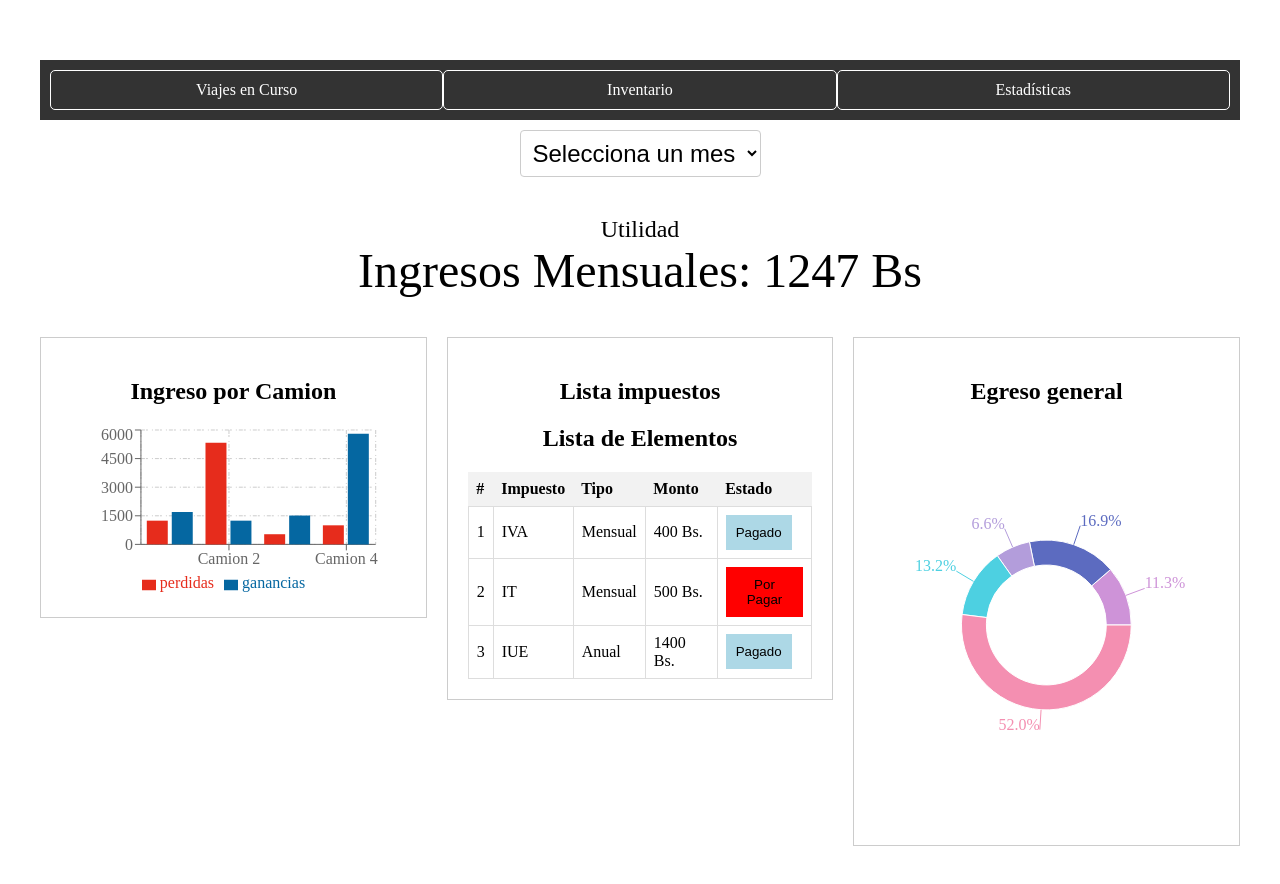
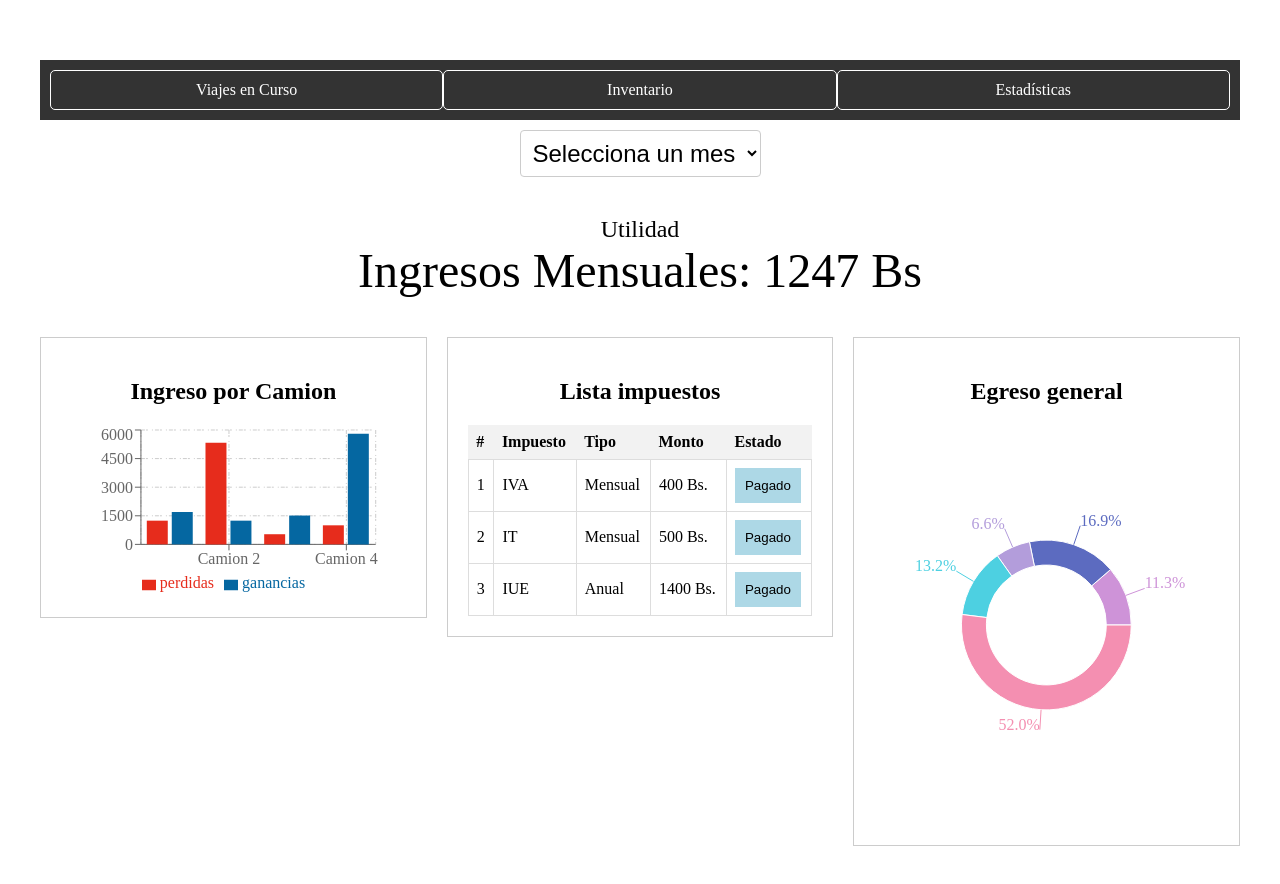
Before and after one commit to Ogreaggressive/CamionesRepo, a React (Vite) app: page /CamionesRepo in a window 1280 px wide. Built offline with nearby package versions, Linux system fonts and the light colour scheme.

Commit message:
values on statistics now change

```diff
--- a/src/components/menu/Dashboard.jsx
+++ b/src/components/menu/Dashboard.jsx
@@ -44,11 +44,16 @@ const Dashboard = ({ setIngresosMensuales, selectedMonth }) => {
       </div>
       <div className={classes.listContainer}>
         <h2>Lista impuestos</h2>
-        <ImpuestosList setTotalImpuestos= {setImpuestos} />
+        <ImpuestosList
+        setTotalImpuestos= {setImpuestos}
+        selectedMonth={selectedMonth}
+        />
       </div>
       <div className={classes.donutChart}>
         <h2>Egreso general</h2>
-        <MenuPieCharts/>
+        <MenuPieCharts
+          selectedMonth={selectedMonth}
+        />
       </div>
     </div>
   );
--- a/src/components/menu/graphs/PieChart.jsx
+++ b/src/components/menu/graphs/PieChart.jsx
@@ -1,30 +1,25 @@
 import React from 'react';
 import { PieChart, ResponsiveContainer, Pie, Tooltip, Cell } from 'recharts';
-
-const data = [
-    { name: "Gasolina", value: 2400 },
-    { name: 'Mermas', value: 3567 },
-    { name: 'Viaticos', value: 1398 },
-    { name: 'Gasto Adicional', value: 2800 },
-    { name: 'Sueldos', value: 11000 },
-];
+import { pieChartData } from '../../../mocks/mockPieValues'; // Asegúrate de que la ruta sea correcta
 
 const COLORS = ['#ce93d8', '#5c6bc0', '#b39ddb', '#4dd0e1', '#f48fb1', '#d500f9'];
 
-const MenuPieCharts = () => {
+const MenuPieCharts = ({ selectedMonth }) => {
+    const dataForSelectedMonth = pieChartData[selectedMonth.toLowerCase()] || pieChartData['enero'];
+
     return (
         <div style={{ width: '100%', height: 400 }}>
             <ResponsiveContainer>
                 <PieChart>
                     <Pie
                         dataKey="value"
-                        data={data}
+                        data={dataForSelectedMonth}
                         innerRadius={60}
                         outerRadius={85}
                         fill="#82ca9d"
                         label={({ percent }) => `${(percent * 100).toFixed(1)}%`}
                     >
-                        {data.map((entry, index) => (
+                        {dataForSelectedMonth.map((entry, index) => (
                             <Cell key={`cell-${index}`} fill={COLORS[index % COLORS.length]} />
                         ))}
                     </Pie>
--- a/src/components/menu/graphs/impuestosList.jsx
+++ b/src/components/menu/graphs/impuestosList.jsx
@@ -1,40 +1,38 @@
 import React, { useState, useEffect } from 'react';
 import useStyles from './impuestosListStyles'; // Importa los estilos
+import { impuestosData } from '../../../mocks/mockImpuestosValues'; // Importa los valores de ejemplo de impuestos
 
-const ImpuestosList = ({ setTotalImpuestos }) => {
+const ImpuestosList = ({ setTotalImpuestos, selectedMonth }) => {
   const classes = useStyles();
+  console.log(selectedMonth)
 
-  const [impuestos, setImpuestos] = useState([
-    {
-      id: 1,
-      nombre: 'IVA',
-      tipo: 'Mensual',
-      monto: 400,
-      pagado: true,
-    },
-    {
-      id: 2,
-      nombre: 'IT',
-      tipo: 'Mensual',
-      monto: 500,
-      pagado: false,
-    },
-    {
-      id: 3,
-      nombre: 'IUE',
-      tipo: 'Anual',
-      monto: 1400,
-      pagado: true,
-    },
-  ]);
+  const [impuestos, setImpuestos] = useState(
+    impuestosData[selectedMonth.toLowerCase()] || impuestosData['enero']
+  );
+
+    useEffect(() => {
+    // Aquí puedes actualizar impuestos usando setImpuestos si es necesario
+    // Por ejemplo, para cambiar los impuestos cuando selectedMonth cambia
+    const nuevosImpuestos = impuestosData[selectedMonth.toLowerCase()] || impuestosData['enero'];
+    setImpuestos(nuevosImpuestos);
+
+    // Resto del useEffect
+  }, [selectedMonth, setTotalImpuestos]);
 
   useEffect(() => {
-    // Calcula la suma de los impuestos "IT" e "IVA"
-    const itImpuesto = impuestos.find((impuesto) => impuesto.nombre === 'IT');
-    const ivaImpuesto = impuestos.find((impuesto) => impuesto.nombre === 'IVA');
-    const totalImpuestos = itImpuesto.monto + ivaImpuesto.monto;
+    // Filtra los impuestos para incluir solo IVA e IT
+    const filteredImpuestos = impuestos.filter(
+      (impuesto) => impuesto.nombre === 'IVA' || impuesto.nombre === 'IT'
+    );
 
-    // Llama a la función para pasar el valor de los impuestos sumados al componente padre
+    // Calcula la suma de los montos de IVA e IT pagados
+    const totalImpuestos = filteredImpuestos.reduce(
+      (accumulator, impuesto) =>
+        impuesto.pagado ? accumulator + impuesto.monto : accumulator,
+      0
+    );
+
+    // Llama a la función para pasar el valor de los impuestos totales al componente padre
     setTotalImpuestos(totalImpuestos);
   }, [impuestos, setTotalImpuestos]);
 
@@ -48,7 +46,6 @@ const ImpuestosList = ({ setTotalImpuestos }) => {
 
   return (
     <div className={classes.root}>
-      <h2>Lista de Elementos</h2>
       <table className={classes.table}>
         <thead>
           <tr>
--- a/src/mocks/mockBarValues.js
+++ b/src/mocks/mockBarValues.js
@@ -21,6 +21,11 @@ const mockData = {
       { name: 'Camion 13', ganancias: 1850, perdidas: 950 },
       { name: 'Camion 14', ganancias: 2400, perdidas: 1200 },
     ],
+    mayo: [
+        { name: "Camion 12", ganancias: 2100, perdidas: 1700 },
+        { name: 'Camion 13', ganancias: 850, perdidas: 450 },
+        { name: 'Camion 14', ganancias: 3400, perdidas: 600 },
+      ],
     junio: [
       { name: "Camion 15", ganancias: 1950, perdidas: 1300 },
       { name: 'Camion 16', ganancias: 1650, perdidas: 850 },
--- /dev/null
+++ b/src/mocks/mockImpuestosValues.js
@@ -0,0 +1,66 @@
+const getRandomBoolean = () => Math.random() < 0.5;
+
+const impuestosData = {
+  enero: [
+    { id: 1, nombre: 'IVA', tipo: 'Mensual', monto: 400, pagado: getRandomBoolean() },
+    { id: 2, nombre: 'IT', tipo: 'Mensual', monto: 500, pagado: getRandomBoolean() },
+    { id: 3, nombre: 'IUE', tipo: 'Anual', monto: 1400, pagado: getRandomBoolean() },
+  ],
+  febrero: [
+    { id: 1, nombre: 'IVA', tipo: 'Mensual', monto: 410, pagado: getRandomBoolean() },
+    { id: 2, nombre: 'IT', tipo: 'Mensual', monto: 520, pagado: getRandomBoolean() },
+    { id: 3, nombre: 'IUE', tipo: 'Anual', monto: 1420, pagado: getRandomBoolean() },
+  ],
+  marzo: [
+    { id: 1, nombre: 'IVA', tipo: 'Mensual', monto: 390, pagado: getRandomBoolean() },
+    { id: 2, nombre: 'IT', tipo: 'Mensual', monto: 480, pagado: getRandomBoolean() },
+    { id: 3, nombre: 'IUE', tipo: 'Anual', monto: 1380, pagado: getRandomBoolean() },
+  ],
+  abril: [
+    { id: 1, nombre: 'IVA', tipo: 'Mensual', monto: 405, pagado: getRandomBoolean() },
+    { id: 2, nombre: 'IT', tipo: 'Mensual', monto: 510, pagado: getRandomBoolean() },
+    { id: 3, nombre: 'IUE', tipo: 'Anual', monto: 1410, pagado: getRandomBoolean() },
+  ],
+  mayo: [
+    { id: 1, nombre: 'IVA', tipo: 'Mensual', monto: 395, pagado: getRandomBoolean() },
+    { id: 2, nombre: 'IT', tipo: 'Mensual', monto: 490, pagado: getRandomBoolean() },
+    { id: 3, nombre: 'IUE', tipo: 'Anual', monto: 1390, pagado: getRandomBoolean() },
+  ],
+  junio: [
+    { id: 1, nombre: 'IVA', tipo: 'Mensual', monto: 415, pagado: getRandomBoolean() },
+    { id: 2, nombre: 'IT', tipo: 'Mensual', monto: 530, pagado: getRandomBoolean() },
+    { id: 3, nombre: 'IUE', tipo: 'Anual', monto: 1430, pagado: getRandomBoolean() },
+  ],
+  julio: [
+    { id: 1, nombre: 'IVA', tipo: 'Mensual', monto: 410, pagado: getRandomBoolean() },
+    { id: 2, nombre: 'IT', tipo: 'Mensual', monto: 520, pagado: getRandomBoolean() },
+    { id: 3, nombre: 'IUE', tipo: 'Anual', monto: 1420, pagado: getRandomBoolean() },
+  ],
+  agosto: [
+    { id: 1, nombre: 'IVA', tipo: 'Mensual', monto: 400, pagado: getRandomBoolean() },
+    { id: 2, nombre: 'IT', tipo: 'Mensual', monto: 500, pagado: getRandomBoolean() },
+    { id: 3, nombre: 'IUE', tipo: 'Anual', monto: 1400, pagado: getRandomBoolean() },
+  ],
+  septiembre: [
+    { id: 1, nombre: 'IVA', tipo: 'Mensual', monto: 395, pagado: getRandomBoolean() },
+    { id: 2, nombre: 'IT', tipo: 'Mensual', monto: 490, pagado: getRandomBoolean() },
+    { id: 3, nombre: 'IUE', tipo: 'Anual', monto: 1390, pagado: getRandomBoolean() },
+  ],
+  octubre: [
+    { id: 1, nombre: 'IVA', tipo: 'Mensual', monto: 415, pagado: getRandomBoolean() },
+    { id: 2, nombre: 'IT', tipo: 'Mensual', monto: 530, pagado: getRandomBoolean() },
+    { id: 3, nombre: 'IUE', tipo: 'Anual', monto: 1430, pagado: getRandomBoolean() },
+  ],
+  noviembre: [
+    { id: 1, nombre: 'IVA', tipo: 'Mensual', monto: 405, pagado: getRandomBoolean() },
+    { id: 2, nombre: 'IT', tipo: 'Mensual', monto: 510, pagado: getRandomBoolean() },
+    { id: 3, nombre: 'IUE', tipo: 'Anual', monto: 1410, pagado: getRandomBoolean() },
+  ],
+  diciembre: [
+    { id: 1, nombre: 'IVA', tipo: 'Mensual', monto: 390, pagado: getRandomBoolean() },
+    { id: 2, nombre: 'IT', tipo: 'Mensual', monto: 480, pagado: getRandomBoolean() },
+    { id: 3, nombre: 'IUE', tipo: 'Anual', monto: 1380, pagado: getRandomBoolean() },
+  ],
+};
+
+export { impuestosData };
--- /dev/null
+++ b/src/mocks/mockPieValues.js
@@ -0,0 +1,88 @@
+const pieChartData = {
+    enero: [
+      { name: "Gasolina", value: 2400 },
+      { name: 'Mermas', value: 3567 },
+      { name: 'Viáticos', value: 1398 },
+      { name: 'Gasto Adicional', value: 2800 },
+      { name: 'Sueldos', value: 11000 },
+    ],
+    febrero: [
+      { name: "Gasolina", value: 2300 },
+      { name: 'Mermas', value: 3450 },
+      { name: 'Viáticos', value: 1412 },
+      { name: 'Gasto Adicional', value: 2700 },
+      { name: 'Sueldos', value: 10800 },
+    ],
+    marzo: [
+      { name: "Gasolina", value: 2450 },
+      { name: 'Mermas', value: 3675 },
+      { name: 'Viáticos', value: 1365 },
+      { name: 'Gasto Adicional', value: 2850 },
+      { name: 'Sueldos', value: 11250 },
+    ],
+    abril: [
+      { name: "Gasolina", value: 2375 },
+      { name: 'Mermas', value: 3550 },
+      { name: 'Viáticos', value: 1380 },
+      { name: 'Gasto Adicional', value: 2765 },
+      { name: 'Sueldos', value: 10975 },
+    ],
+    mayo: [
+      { name: "Gasolina", value: 2550 },
+      { name: 'Mermas', value: 3795 },
+      { name: 'Viáticos', value: 1320 },
+      { name: 'Gasto Adicional', value: 2975 },
+      { name: 'Sueldos', value: 11800 },
+    ],
+    junio: [
+      { name: "Gasolina", value: 2500 },
+      { name: 'Mermas', value: 3750 },
+      { name: 'Viáticos', value: 1350 },
+      { name: 'Gasto Adicional', value: 2900 },
+      { name: 'Sueldos', value: 11500 },
+    ],
+    julio: [
+      { name: "Gasolina", value: 2600 },
+      { name: 'Mermas', value: 3900 },
+      { name: 'Viáticos', value: 1300 },
+      { name: 'Gasto Adicional', value: 3050 },
+      { name: 'Sueldos', value: 12100 },
+    ],
+    agosto: [
+      { name: "Gasolina", value: 2550 },
+      { name: 'Mermas', value: 3825 },
+      { name: 'Viáticos', value: 1325 },
+      { name: 'Gasto Adicional', value: 2975 },
+      { name: 'Sueldos', value: 11850 },
+    ],
+    septiembre: [
+      { name: "Gasolina", value: 2650 },
+      { name: 'Mermas', value: 3975 },
+      { name: 'Viáticos', value: 1275 },
+      { name: 'Gasto Adicional', value: 3125 },
+      { name: 'Sueldos', value: 12450 },
+    ],
+    octubre: [
+      { name: "Gasolina", value: 2550 },
+      { name: 'Mermas', value: 3825 },
+      { name: 'Viáticos', value: 1325 },
+      { name: 'Gasto Adicional', value: 2975 },
+      { name: 'Sueldos', value: 11850 },
+    ],
+    noviembre: [
+      { name: "Gasolina", value: 2500 },
+      { name: 'Mermas', value: 3750 },
+      { name: 'Viáticos', value: 1350 },
+      { name: 'Gasto Adicional', value: 2900 },
+      { name: 'Sueldos', value: 11500 },
+    ],
+    diciembre: [
+      { name: "Gasolina", value: 2650 },
+      { name: 'Mermas', value: 3975 },
+      { name: 'Viáticos', value: 1275 },
+      { name: 'Gasto Adicional', value: 3125 },
+      { name: 'Sueldos', value: 12450 },
+    ],
+  };
+
+  export { pieChartData };
```
